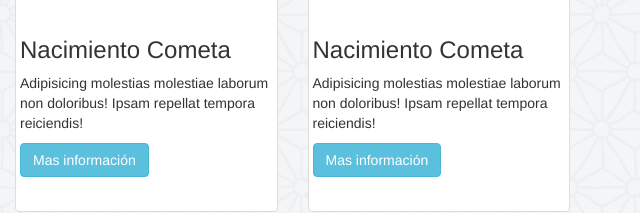
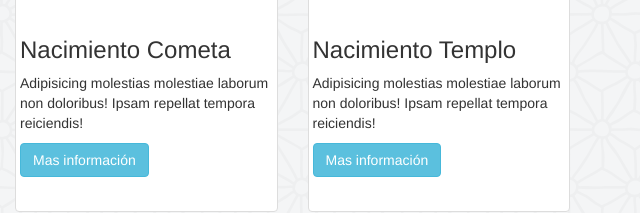
Before and after one commit to FenixAlive/nacimientosfran, a plain HTML site: page index.html in a window 1280 px wide. Shown: the part 1777-1990 px from the top of the page, 640-1280 px from the left. Drawn offline with nearby package versions, Linux system fonts and the light colour scheme; some packages are replaced by stand-ins of ours.

Commit message:
arregle texto nacimiento templo

```diff
--- a/index.html
+++ b/index.html
@@ -142,7 +142,7 @@
         <div class="col-xs-12 col-sm-6 col-md-3">
           <div class="thumbnail">
             <a href="templo"><img alt="Nacimiento Templo" data-original="http://lorempixel.com/500/500/abstract/8"></a>
-            <span class="caption"><h3>Nacimiento Cometa</h3><p>Adipisicing molestias molestiae laborum non doloribus! Ipsam repellat tempora reiciendis!</p><p><a class="btn btn-info" href="templo">Mas información</a></p></span>
+            <span class="caption"><h3>Nacimiento Templo</h3><p>Adipisicing molestias molestiae laborum non doloribus! Ipsam repellat tempora reiciendis!</p><p><a class="btn btn-info" href="templo">Mas información</a></p></span>
           </div>
         </div>
       </div>
```
